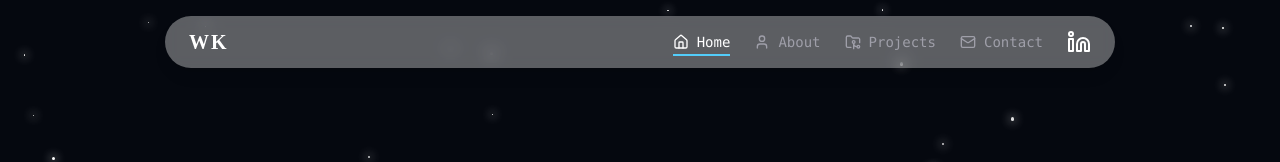
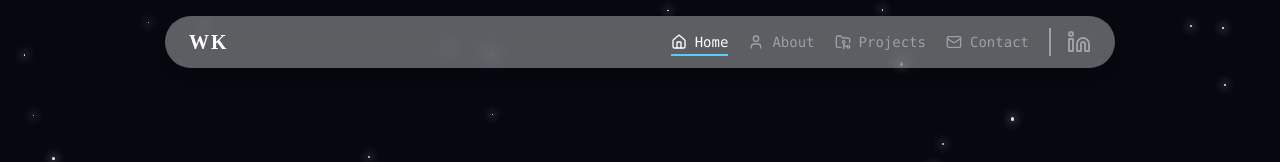
Before and after one commit to wajahat-kamal/Dev-Portfolio, a React (Vite) app: page / in a window 1280 px wide. Shown: the top 162 px of the page. Built offline with nearby package versions, Linux system fonts and the light colour scheme.

Commit message:
Refine Navbar component: adjust spacing in desktop menu and improve link structure for enhanced readability and organization.

```diff
--- a/src/components/Navbar.jsx
+++ b/src/components/Navbar.jsx
@@ -48,12 +48,11 @@ const Navbar = () => {
           </a>
 
           {/* -------- Desktop Menu -------- */}
-          <div className="hidden md:flex items-center gap-x-6 text-sm">
+          <div className="hidden md:flex items-center gap-x-5 text-sm">
             {navLinks.map(({ label, icon: Icon }) => {
               const isActive = activeLink === label;
 
               return (
-                <>
                 <a
                   key={label}
                   href={`#${label.toLowerCase()}`}
@@ -75,12 +74,11 @@ const Navbar = () => {
                     `}
                   />
                 </a>
-
-                </>
               );
             })}
-            <div>
-              <Linkedin />
+            <div className="flex justify-center items-center flex-row">
+              <div className="mr-4 w-0.5 h-7 bg-zinc-400"/>
+              <Linkedin className="text-zinc-400 hover:text-white transition-colors duration-300 cursor-pointer"/>
             </div>
           </div>
 
```
Lines whose indentation alone changed are shown as unchanged.
